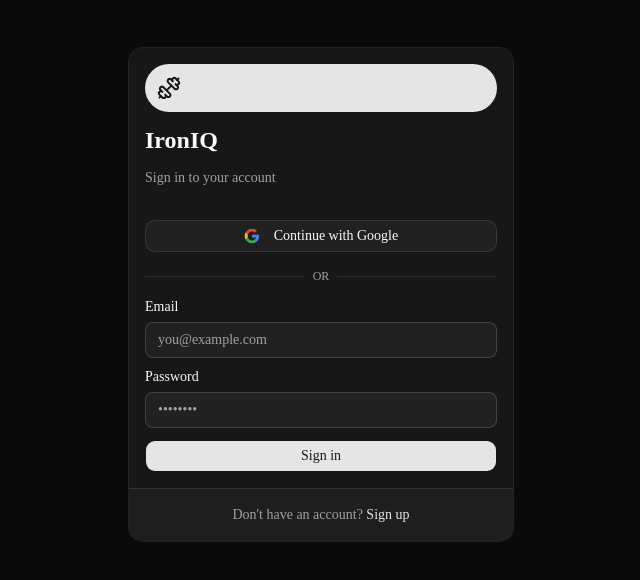
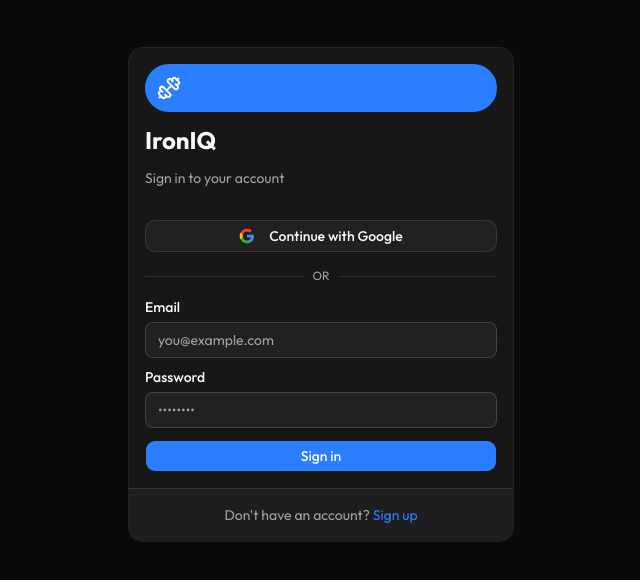
Before and after one commit to Milan-Uy/IronIQ, a Next.js app: page /login in a window 1280 px wide. Shown: the top 580 px of the page, without its empty margins (319-959 px from the left). Built offline with nearby package versions, Linux system fonts and the light colour scheme.

Commit message:
switch font to Outfit, update primary color to blue

```diff
--- a/src/app/globals.css
+++ b/src/app/globals.css
@@ -7,8 +7,7 @@
 @theme inline {
   --color-background: var(--background);
   --color-foreground: var(--foreground);
-  --font-sans: var(--font-sans);
-  --font-mono: var(--font-geist-mono);
+  --font-sans: var(--font-outfit);
   --font-heading: var(--font-sans);
   --color-sidebar-ring: var(--sidebar-ring);
   --color-sidebar-border: var(--sidebar-border);
@@ -90,8 +89,8 @@
   --card-foreground: oklch(0.985 0 0);
   --popover: oklch(0.205 0 0);
   --popover-foreground: oklch(0.985 0 0);
-  --primary: oklch(0.922 0 0);
-  --primary-foreground: oklch(0.205 0 0);
+  --primary: oklch(0.623 0.214 259.815);
+  --primary-foreground: oklch(0.985 0 0);
   --secondary: oklch(0.269 0 0);
   --secondary-foreground: oklch(0.985 0 0);
   --muted: oklch(0.269 0 0);
--- a/src/app/layout.tsx
+++ b/src/app/layout.tsx
@@ -1,14 +1,9 @@
 import type { Metadata, Viewport } from "next";
-import { Geist, Geist_Mono } from "next/font/google";
+import { Outfit } from "next/font/google";
 import "./globals.css";
 
-const geistSans = Geist({
-  variable: "--font-geist-sans",
-  subsets: ["latin"],
-});
-
-const geistMono = Geist_Mono({
-  variable: "--font-geist-mono",
+const outfit = Outfit({
+  variable: "--font-outfit",
   subsets: ["latin"],
 });
 
@@ -22,7 +17,7 @@
   initialScale: 1,
   maximumScale: 1,
   userScalable: false,
-  themeColor: "#1a1a1a",
+  themeColor: "#0a0a0a",
 };
 
 export default function RootLayout({
@@ -33,7 +28,7 @@
   return (
     <html
       lang="en"
-      className={`${geistSans.variable} ${geistMono.variable} dark h-full antialiased`}
+      className={`${outfit.variable} dark h-full antialiased`}
     >
       <body className="min-h-full flex flex-col bg-background text-foreground">
         {children}
```
